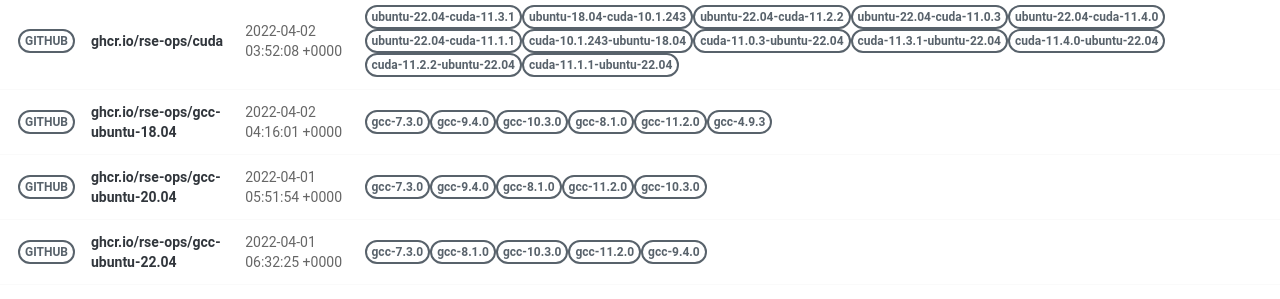
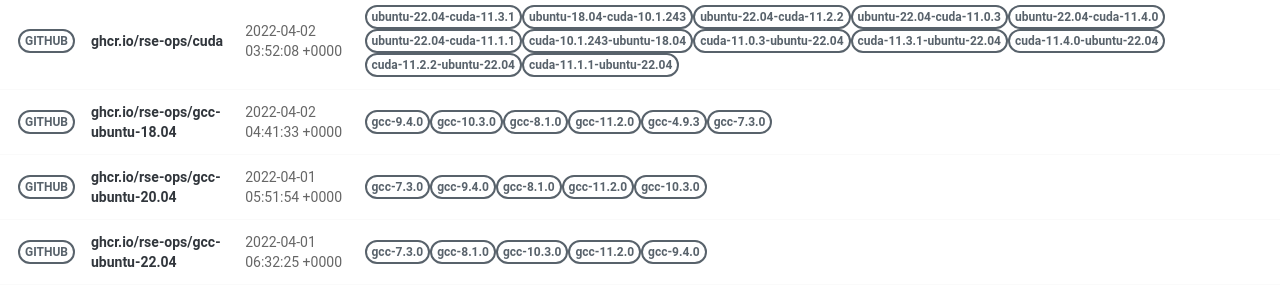
Before and after one commit to rse-ops/docker-images, a Jekyll site: the page built from pages/index.md, in a window 1280 px wide. Shown: the part 502-801 px from the top of the page. Built offline with Jekyll 4.4.1, drawn with Linux system fonts in a browser that asks for light colours; nearby versions of some CDN libraries.

Commit message:
Automated push to update library 2022-04-02

```diff
--- a/_library/ghcr.io-rse-ops-gcc-ubuntu-18.04.md
+++ b/_library/ghcr.io-rse-ops-gcc-ubuntu-18.04.md
@@ -1,14 +1,11 @@
 ---
 layout: container
 name: ghcr.io/rse-ops/gcc-ubuntu-18.04
-updated_at: 2022-04-02 04:16:01.325452
+updated_at: 2022-04-02 04:41:33.948503
 
 
 container_url: https://github.com/orgs/rse-ops/packages/container/package/gcc-ubuntu-18.04
 versions:
- - tag: gcc-7.3.0
-   dockerfile: https://github.com/rse-ops/docker-images/blob/main/ubuntu/gcc/Dockerfile
-   manifest: https://crane.ggcr.dev/manifest/ghcr.io/rse-ops/gcc-ubuntu-18.04:gcc-7.3.0
  - tag: gcc-9.4.0
    dockerfile: https://github.com/rse-ops/docker-images/blob/main/ubuntu/gcc/Dockerfile
    manifest: https://crane.ggcr.dev/manifest/ghcr.io/rse-ops/gcc-ubuntu-18.04:gcc-9.4.0
```
Also changed, not shown: other parts of _library/ghcr.io-rse-ops-gcc-ubuntu-18.04.md (+3 -0 lines).
